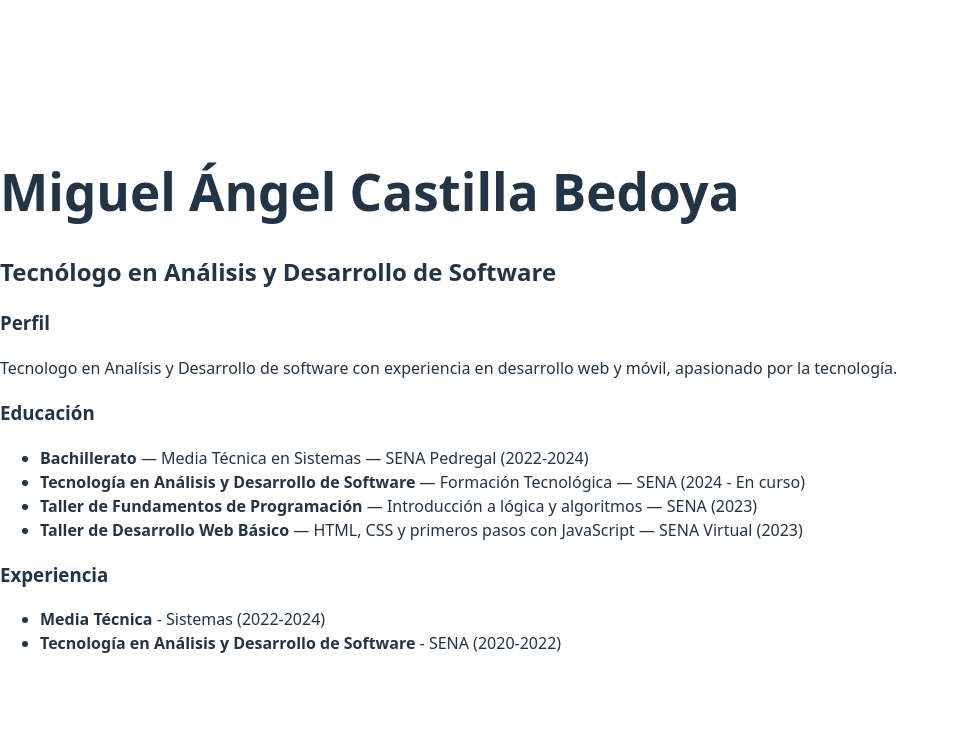
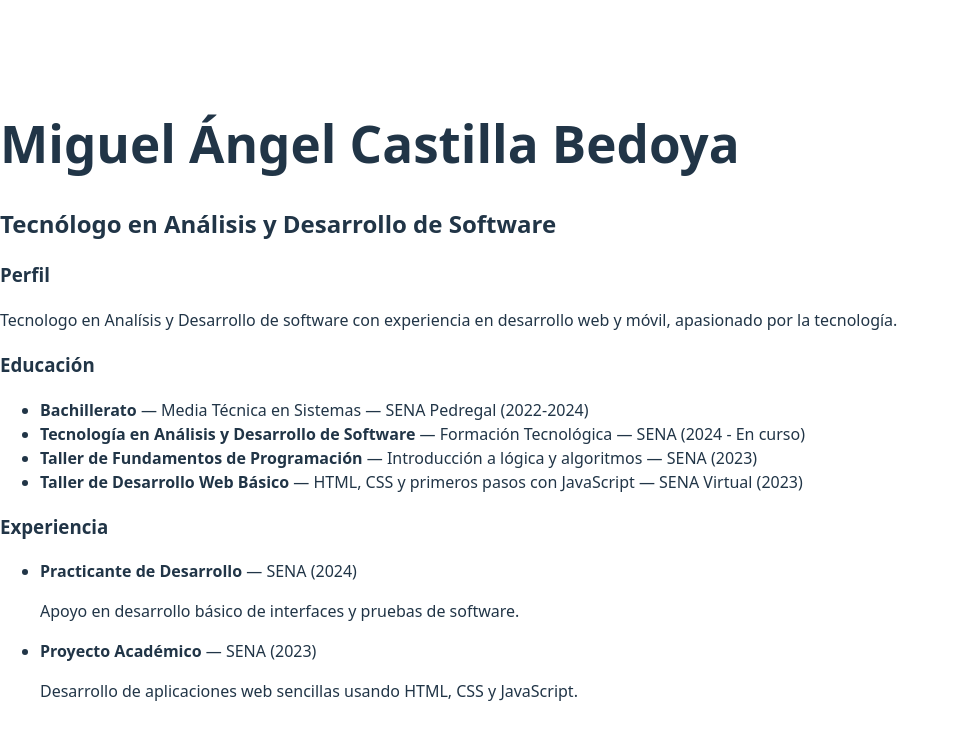
Before and after one commit to Macabe-ai/proyecto-react, a React (Vite) app in the folder vite-project/: page / in a window 1280 px wide. Shown: the top 740 px of the page, without its empty margins (0-960 px from the left). Built offline with nearby package versions, Linux system fonts and the light colour scheme.

Commit message:
feat: Experiencia mapeada desde arreglo en App.jsx

```diff
--- a/vite-project/src/components/experiencia.jsx
+++ b/vite-project/src/components/experiencia.jsx
@@ -1,26 +1,12 @@
-export default function Experiencia() {
-  const experiencia = [
-    { id: 1, puesto: "Media Técnica", empresa: "Sistemas", periodo: "2022-2024" },
-    { id: 2, puesto: "Tecnología en Análisis y Desarrollo de Software", empresa: "SENA", periodo: "2020-2022" }
-  ];
-
-  // En caso de que la lista esté vacía
-  if (experiencia.length === 0) {
-    return (
-      <section>
-        <h3>Experiencia</h3>
-        <p>No se ha registrado experiencia por el momento.</p>
-      </section>
-    );
-  }
-
+export default function Experiencia({ experiencias }) {
   return (
-    <section>
+    <section className="cv-section">
       <h3>Experiencia</h3>
       <ul>
-        {experiencia.map((exp) => (
-          <li key={exp.id}>
-            <strong>{exp.puesto}</strong> - {exp.empresa} ({exp.periodo})
+        {experiencias.map(({ id, cargo, empresa, periodo, descripcion }) => (
+          <li key={id}>
+            <strong>{cargo}</strong> — {empresa} ({periodo})
+            <p>{descripcion}</p>
           </li>
         ))}
       </ul>
```
